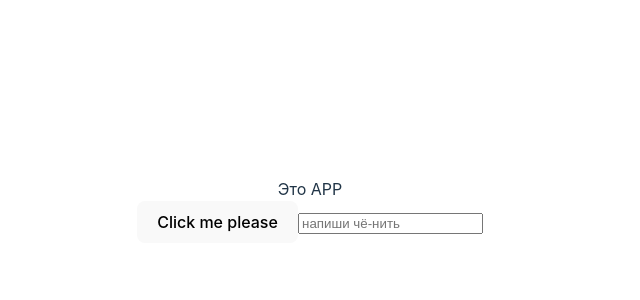
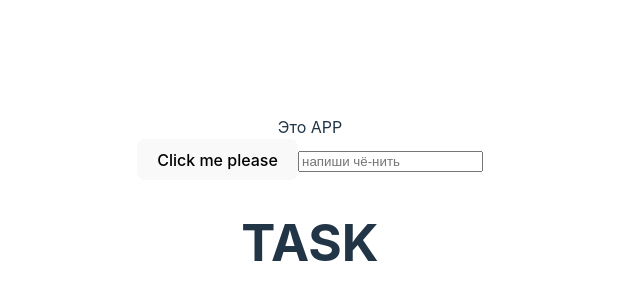
Before and after one commit to nakosta/test_github, a React (Vite) app: page / in a window 1280 px wide. Shown: the part 190-490 px from the top of the page, without its empty margins (330-970 px from the left). Built offline with nearby package versions, Linux system fonts and the light colour scheme.

Commit message:
Добавил h1 task

```diff
--- a/src/App.tsx
+++ b/src/App.tsx
@@ -6,6 +6,7 @@ function App() {
       <div>Это APP</div>
       <button>Click me please</button>
       <input type="text" placeholder="напиши чё-нить"/>
+      <h1>TASK</h1>
     </>
   );
 }
```
